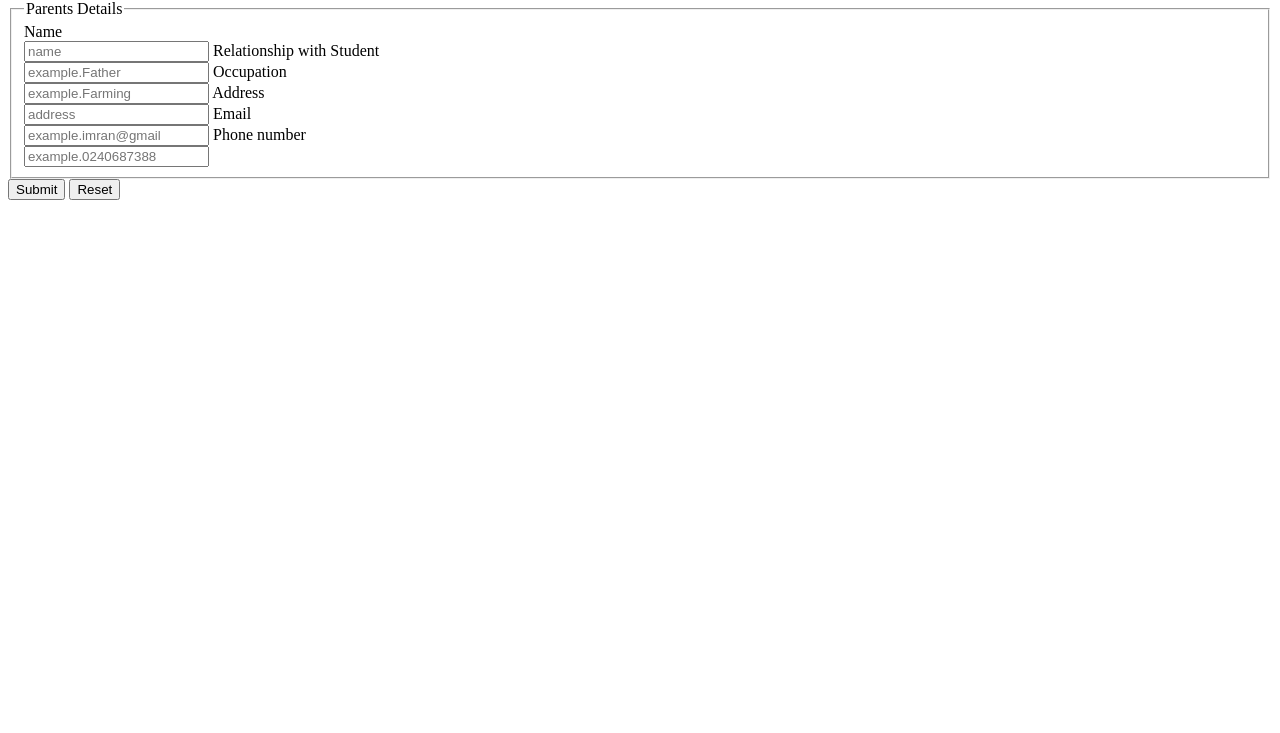
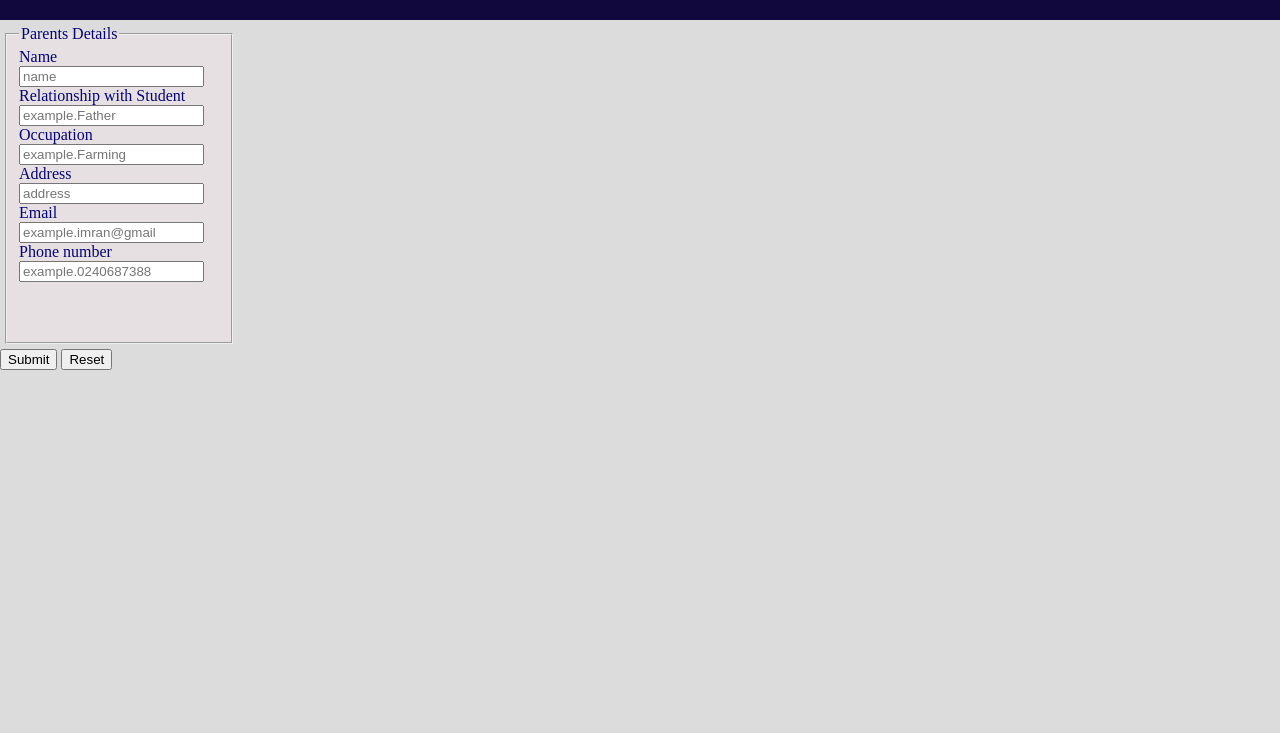
Before and after one commit to AL-Imran77/practice-, a plain HTML site: page index1.html in a window 1280 px wide. Shown: the part 67-800 px from the top of the page. Drawn offline with Linux system fonts and the light colour scheme.

Commit message:
Update index1.html

```diff
--- a/index1.html
+++ b/index1.html
@@ -4,7 +4,7 @@
     <meta charset="UTF-8">
     <meta name="viewport" content="width=device-width, initial-scale=1.0">
     <title>page2</title>
-    <link rel="stylesheet" href="page2.css">
+    <link rel="stylesheet" href="style1.css">
 </head>
 <body>
     <header>
@@ -42,4 +42,5 @@
     </footer>
 
 </body>
+
 </html>
```
